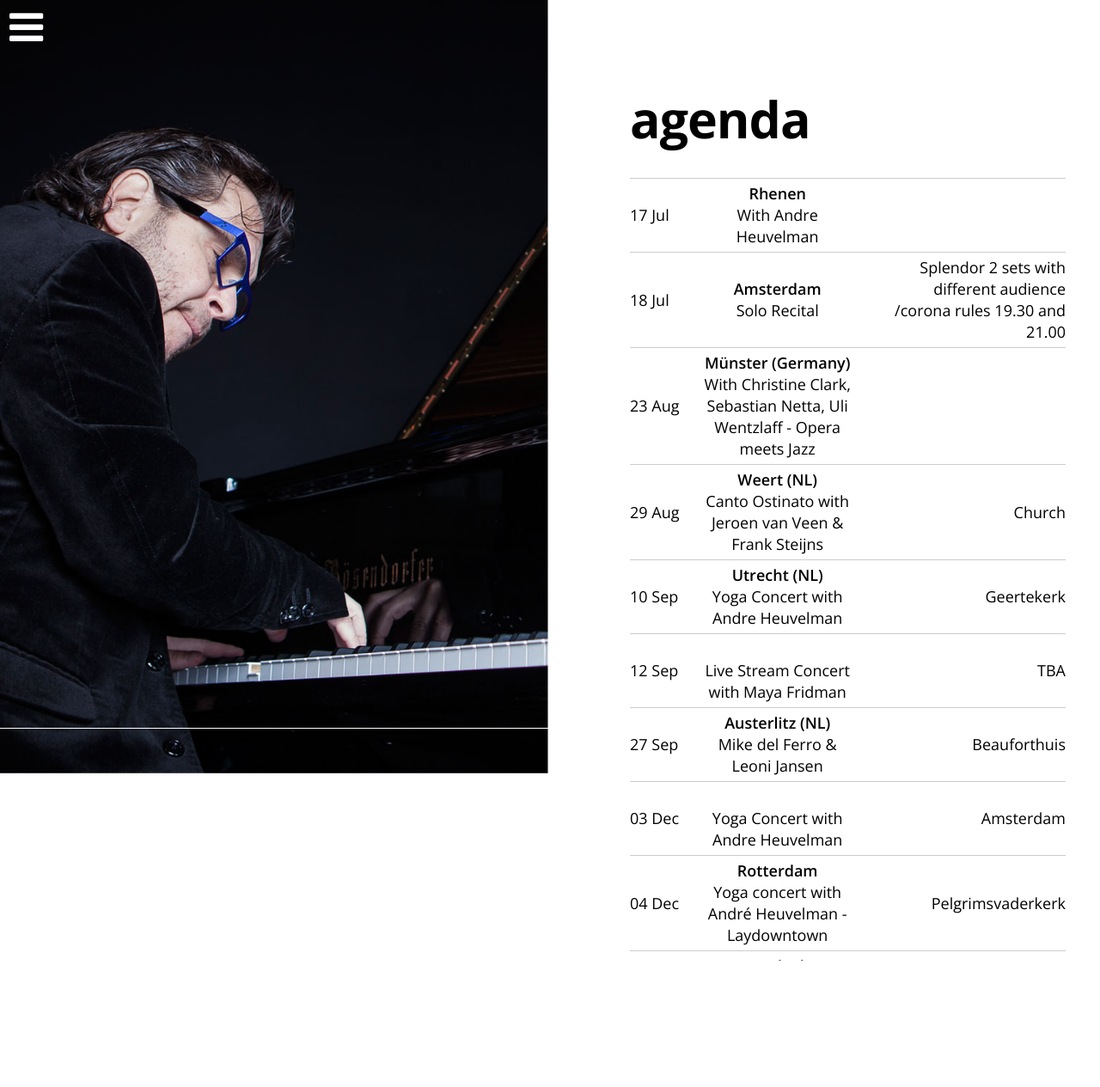
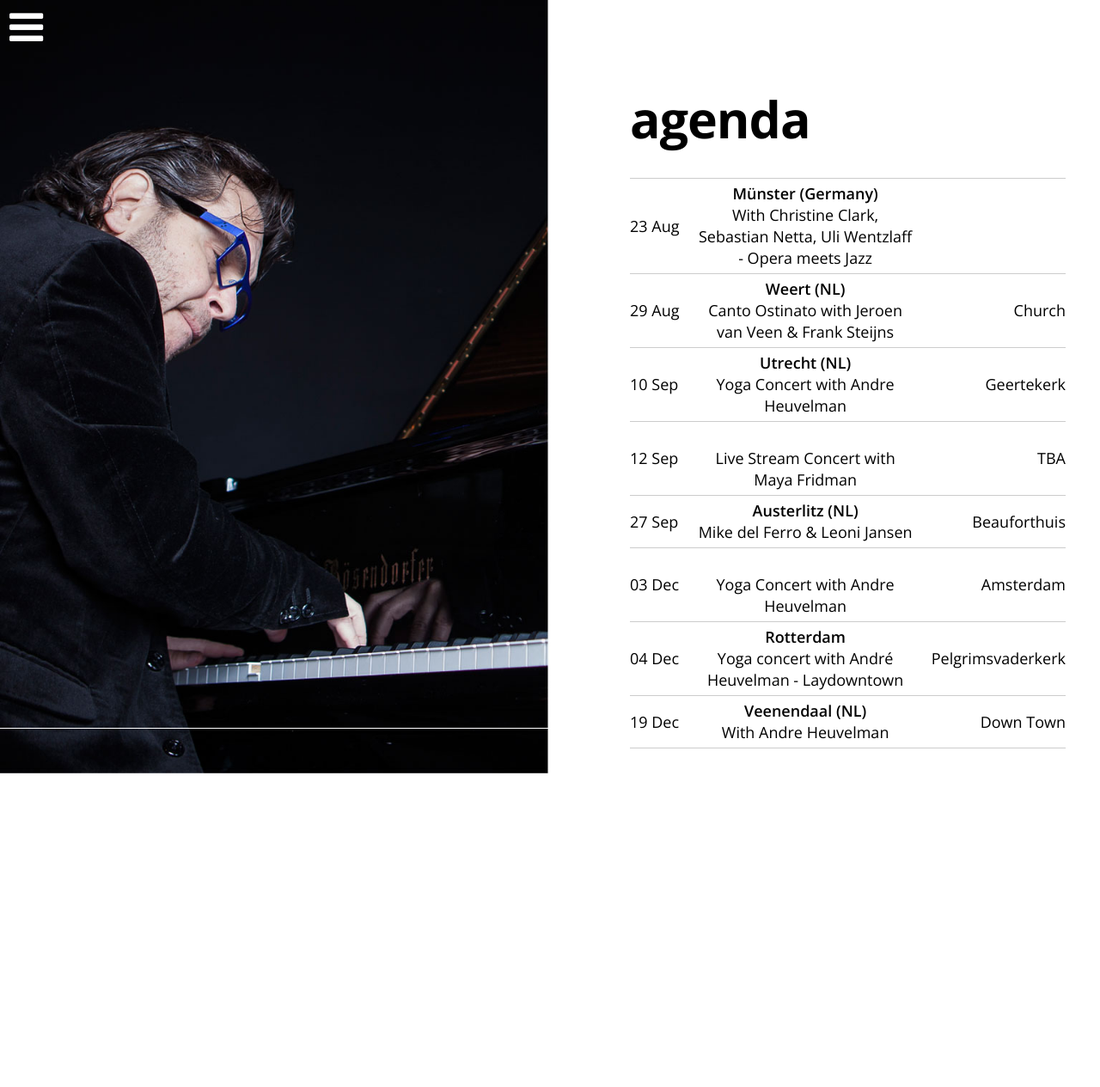
Before and after one commit to mikedelferro/website, a Jekyll site: the page built from agenda.html, in a window 1280 px wide. Shown: the whole page at 86% size. Built offline with Jekyll 4.4.1, drawn with Linux system fonts in a browser that asks for light colours; nearby versions of some CDN libraries; after the commit the page ends 1018 px from its top, so only the background shows below that.

Commit message:
Updated '_data/gigs.yml' via CloudCannon

```diff
--- a/_data/gigs.yml
+++ b/_data/gigs.yml
@@ -34,16 +34,6 @@ items:
     location: TBA
     venue:
     url: facebook.com/mikedelferro2
-  - title: Solo Recital
-    date: 2020-07-18 19:30:00
-    location: Splendor   2 sets with different audience  /corona rules  19.30 and 21.00
-    venue: Amsterdam
-    url: www.splendoramsterdam.com
-  - title: With Andre Heuvelman
-    date: 2020-07-17 19:30:00
-    location:
-    venue: Rhenen
-    url:
   - title: 'With Christine Clark, Sebastian Netta, Uli Wentzlaff - Opera meets Jazz'
     date: 2020-08-23 19:30:00
     location:
```
